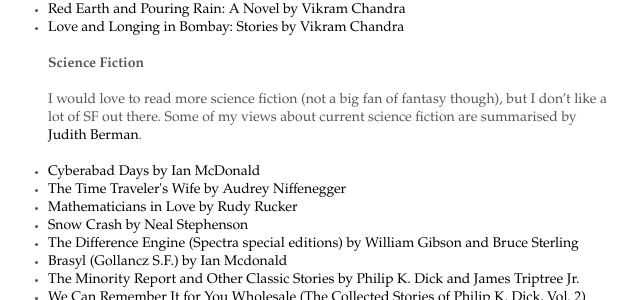
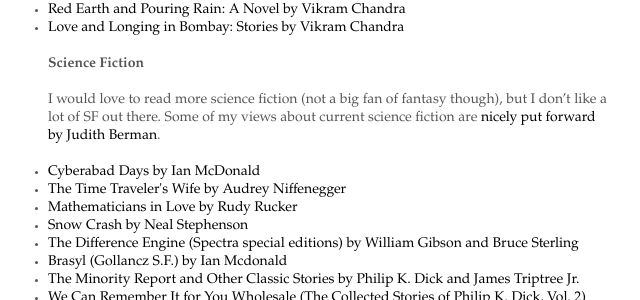
Before and after one commit to deepakjois/website, a Jekyll site: the page built from books/index.html, in a window 1280 px wide and 900 px high, scrolled down 915 px. Shown: the part 167-467 px from the top of the window, without its empty margins (312-952 px from the left). Built offline with Jekyll 4.4.1, drawn with Linux system fonts in a browser that asks for light colours.

Commit message:
More changes

```diff
--- a/_includes/books_read.html
+++ b/_includes/books_read.html
@@ -40,7 +40,7 @@
 
 <p>I would love to read more science fiction (not a
 big fan of fantasy though), but I don’t like a lot of SF out there. Some of
-my views about current science fiction are summarised by <a href="http://www.judithberman.net/sffuture.html" title="SCIENCE FICTION WITHOUT THE FUTURE">Judith Berman</a>.</p>
+my views about current science fiction are <a href="http://www.judithberman.net/sffuture.html" title="SCIENCE FICTION WITHOUT THE FUTURE">nicely put forward by Judith Berman</a>.</p>
 
 <ul id="fiction-science">
   <li class="in_2009"><a href="http://www.amazon.com/Cyberabad-Days-Ian-McDonald/dp/1591026997%3FSubscriptionId%3D1KWW0ZZBXM2H44SQVD02%26tag%3Dws%26linkCode%3Dxm2%26camp%3D2025%26creative%3D165953%26creativeASIN%3D1591026997">Cyberabad Days by Ian McDonald</a></li>
```
